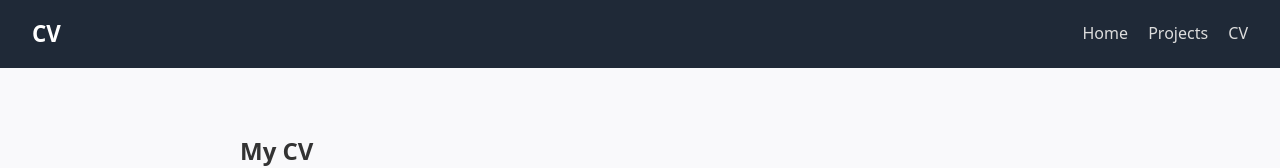
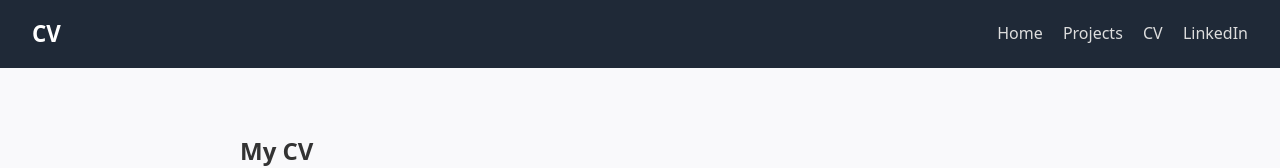
Before and after one commit to Harik-S/harik-s.github.io, a plain HTML site: page cv.html in a window 1280 px wide. Shown: the top 168 px of the page. Drawn offline with Linux system fonts and the light colour scheme.

Commit message:
added linkedin

```diff
--- a/cv.html
+++ b/cv.html
@@ -12,6 +12,7 @@
       <a href="index.html">Home</a>
       <a href="projects.html">Projects</a>
       <a href="cv.html">CV</a>
+      <a href="https://www.linkedin.com/in/harik-sodhi-961b73347/">LinkedIn</a>
     </nav>
   </header>
 
```
Also changed, not shown: index.html (+1 -0 lines), projects.html (+1 -0 lines), projects/simulation.html (+1 -0 lines).
